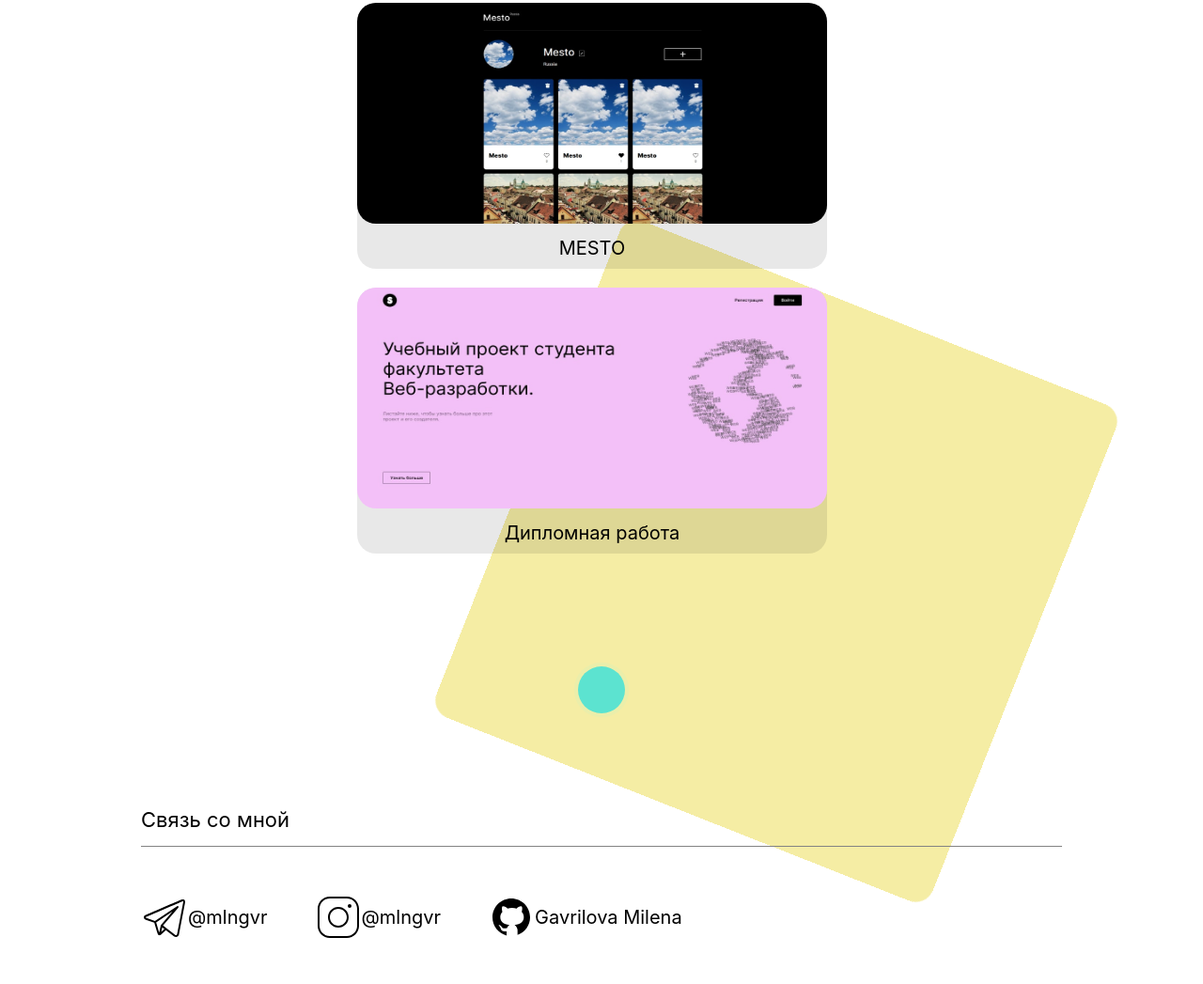
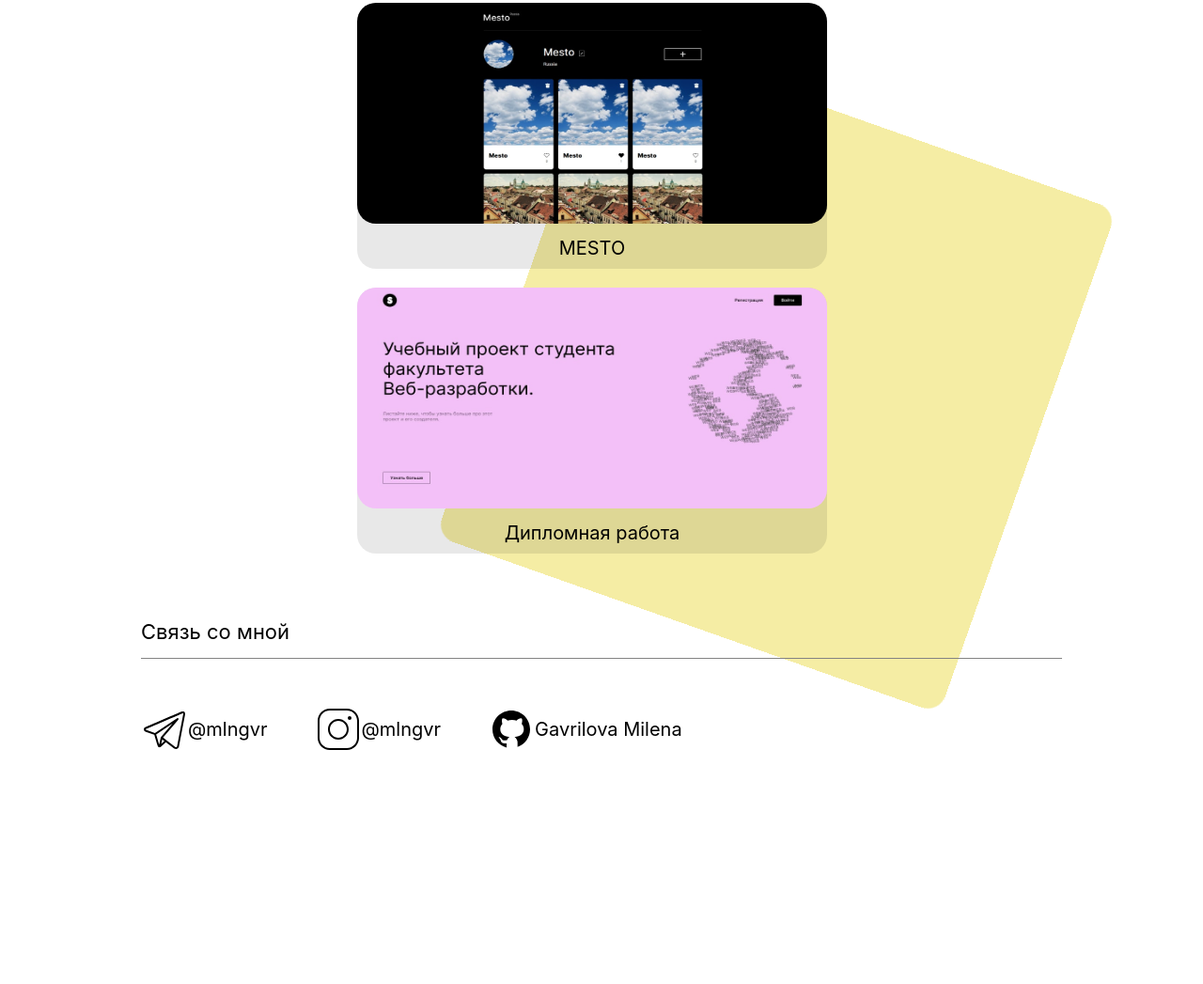
Before and after one commit to GavrilovaMilena/aboutMe, a website: page index.html in a window 1280 px wide. Shown: the part 2373-3420 px from the top of the page at 94% size. After the commit the page ends 3224 px from the top, so only its background shows below. Drawn offline with nearby package versions, Linux system fonts and the light colour scheme.

Commit message:
Removed block I can

```diff
--- a/dark-theme.css
+++ b/dark-theme.css
@@ -369,50 +369,6 @@ a {
     }
 }
 
-.pulse {
-    display: flex;
-    justify-content: center;
-    margin: 100px auto 50px auto;
-    background: #5ce3d0;
-    box-shadow: 0 0 0 hwb(172deg 36% 11% / 50%);
-    animation: pulse 2s infinite;
-    width: 50px;
-    height: 50px;
-    border-radius: 50%;
-    cursor: pointer;
-}
-
-.pulse:hover {
-    animation: pulse 1s infinite;
-}
-
-@keyframes pulse {
-    0% {
-        box-shadow: 0 0 0 0 hwb(172deg 0% 0% / 0%);
-    }
-    70% {
-        box-shadow: 0 0 0 25px hwb(172deg 50% 0% / 48%);
-    }
-    100% {
-        box-shadow: 0 0 0 0 hwb(172deg 0% 0% / 55%);
-    }
-}
-
-
-#i-can {
-    display: none;
-    padding: 50px 150px 0;
-}
-
-.i-can {
-    height: 600px;
-    font-size: 22px;
-    padding: 15px;
-    animation-duration: 5s;
-    animation-name: slidein;
-    color: black;
-}
-
 @keyframes slidein {
     from {
         top: 0;
@@ -424,72 +380,3 @@ a {
         height: 600px;
     }
 }
-
-.i-can-block {
-    background: none;
-    height: 100%;
-    display: flex;
-    flex-direction: column;
-}
-
-
-.title-wrapper {
-    display: flex;
-    flex-direction: row;
-    text-align: center;
-}
-
-.grid-block-p {
-    border-radius: 10px 10px 0 0;
-    width: 160px;
-    background-color: #ebebeb;
-    padding: 10px;
-    cursor: pointer;
-}
-
-.flex-block-p {
-    border-radius: 10px 10px 0 0;
-    width: 160px;
-    background-color: #b6b6b6;
-    padding: 10px;
-    cursor: pointer;
-}
-
-.poop-p {
-    border-radius: 10px 10px 0 0;
-    width: 160px;
-    background-color: #838383;
-    padding: 10px;
-    cursor: pointer;
-}
-
-.grid-wrapper {
-    width: 100%;
-    height: 100%;
-    background-color: #ebebeb;
-    border-radius: 0 10px 10px;
-}
-
-.flex-wrapper {
-    width: 100%;
-    height: 100%;
-    background-color: #b6b6b6;
-    border-radius: 0 10px 10px;
-}
-
-.poop-p-wrapper {
-    width: 100%;
-    height: 100%;
-    background-color: #838383;
-    border-radius: 0 10px 10px;
-}
-
-.block {
-    display: none;
-}
-
-.show {
-    width: 100%;
-    height: 100%;
-    display: flex;
-}
--- a/index.html
+++ b/index.html
@@ -108,19 +108,6 @@
         </div>
     </div>
 </div>
-<div onmousedown="viewDiv()" class="pulse"></div>
-<div class="i-can" id="i-can">
-    <div class="i-can-block">
-        <div class="title-wrapper">
-            <p class="grid-block-p active-button" data-id="1">Grid Layout</p>
-            <p class="flex-block-p active-button" data-id="2">Flex Layout</p>
-            <p class="poop-p active-button" data-id="3">???????????</p>
-        </div>
-        <div class="grid-wrapper block" data-id="1">content</div>
-        <div class="flex-wrapper block" data-id="2">content</div>
-        <div class="poop-p-wrapper block" data-id="3">content</div>
-    </div>
-</div>
 <div class="connection" id="connection">
     <p class="title-text">Связь со мной</p>
     <div class="connection-wrapper">
--- a/index.js
+++ b/index.js
@@ -72,23 +72,3 @@ if (activeTheme === null || activeTheme === 'light') {
 }
 
 /////////////////////////////////////////////////////////////////////////////////////////////
-
-function viewDiv() {
-    document.getElementById("i-can").style.display = "block";
-}
-
-
-//Используйте делегирование событий для прослушивания событий с кнопок
-$(document).on('click', '.active-button', handleClick)
-
-function handleClick() {
-
-    //Возьмите идентификатор с кнопки
-    const id = $(this).data('id');
-
-    //Удалите все классы `show` из элементов
-    $('.block').removeClass('show');
-
-    //А затем добавьте этот класс обратно в элемент, соответствующий идентификатору.
-    $(`.block[data-id=${id}]`).addClass('show');
-}
--- a/light-theme.css
+++ b/light-theme.css
@@ -368,55 +368,6 @@ a {
     }
 }
 
-.pulse {
-    display: flex;
-    justify-content: center;
-    margin: 100px auto 50px auto;
-    background: #5ce3d0;
-    box-shadow: 0 0 0 hwb(172deg 36% 11% / 50%);
-    animation: pulse 2s infinite;
-    width: 50px;
-    height: 50px;
-    border-radius: 50%;
-    cursor: pointer;
-}
-
-.pulse:hover {
-    animation: pulse 1s infinite;
-}
-
-@keyframes pulse {
-    0% {
-        box-shadow: 0 0 0 0 hwb(172deg 0% 0% / 0%);
-    }
-    70% {
-        box-shadow: 0 0 0 25px hwb(172deg 50% 0% / 48%);
-    }
-    100% {
-        box-shadow: 0 0 0 0 hwb(172deg 0% 0% / 55%);
-    }
-}
-
-#i-can {
-    display: none;
-    padding: 50px 150px 0;
-}
-
-.i-can {
-    height: 600px;
-    font-size: 22px;
-    padding: 15px;
-    animation-duration: 5s;
-    animation-name: slidein;
-}
-
-.i-can-block {
-    background: none;
-    height: 100%;
-    display: flex;
-    flex-direction: column;
-}
-
 @keyframes slidein {
     from {
         top: 0;
@@ -427,67 +378,6 @@ a {
         bottom: 0;
         height: 600px;
     }
-}
-
-.title-wrapper {
-    display: flex;
-    flex-direction: row;
-    text-align: center;
-}
-
-.grid-block-p {
-    border-radius: 10px 10px 0 0;
-    width: 160px;
-    background-color: #ebebeb;
-    padding: 10px;
-    cursor: pointer;
-}
-
-.flex-block-p {
-    border-radius: 10px 10px 0 0;
-    width: 160px;
-    background-color: #b6b6b6;
-    padding: 10px;
-    cursor: pointer;
-}
-
-.poop-p {
-    border-radius: 10px 10px 0 0;
-    width: 160px;
-    background-color: #838383;
-    padding: 10px;
-    cursor: pointer;
-}
-
-.grid-wrapper {
-    width: 100%;
-    height: 100%;
-    background-color: #ebebeb;
-    border-radius: 0 10px 10px;
-}
-
-.flex-wrapper {
-    width: 100%;
-    height: 100%;
-    background-color: #b6b6b6;
-    border-radius: 0 10px 10px;
-}
-
-.poop-p-wrapper {
-    width: 100%;
-    height: 100%;
-    background-color: #838383;
-    border-radius: 0 10px 10px;
-}
-
-.block {
-    display: none;
-}
-
-.show {
-    width: 100%;
-    height: 100%;
-    display: flex;
 }
 
 @media (max-width: 1050px) {
```
